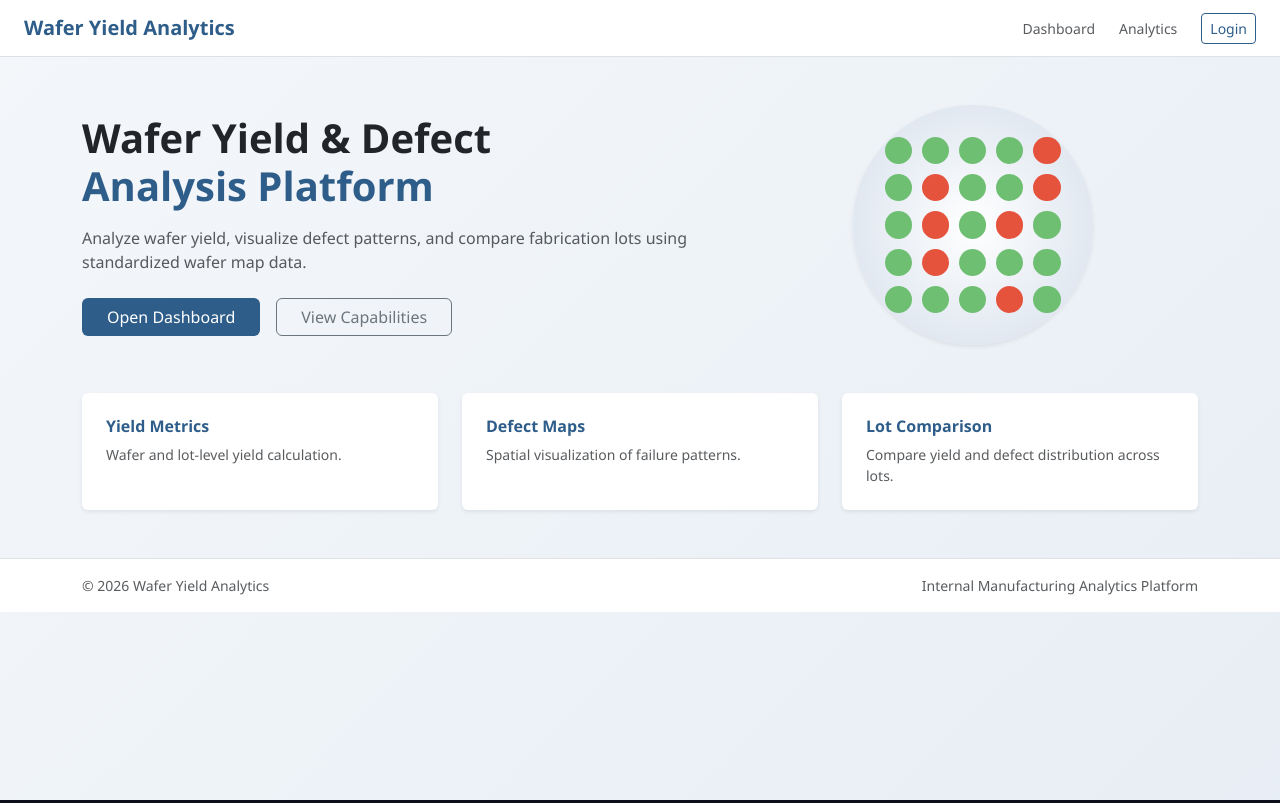
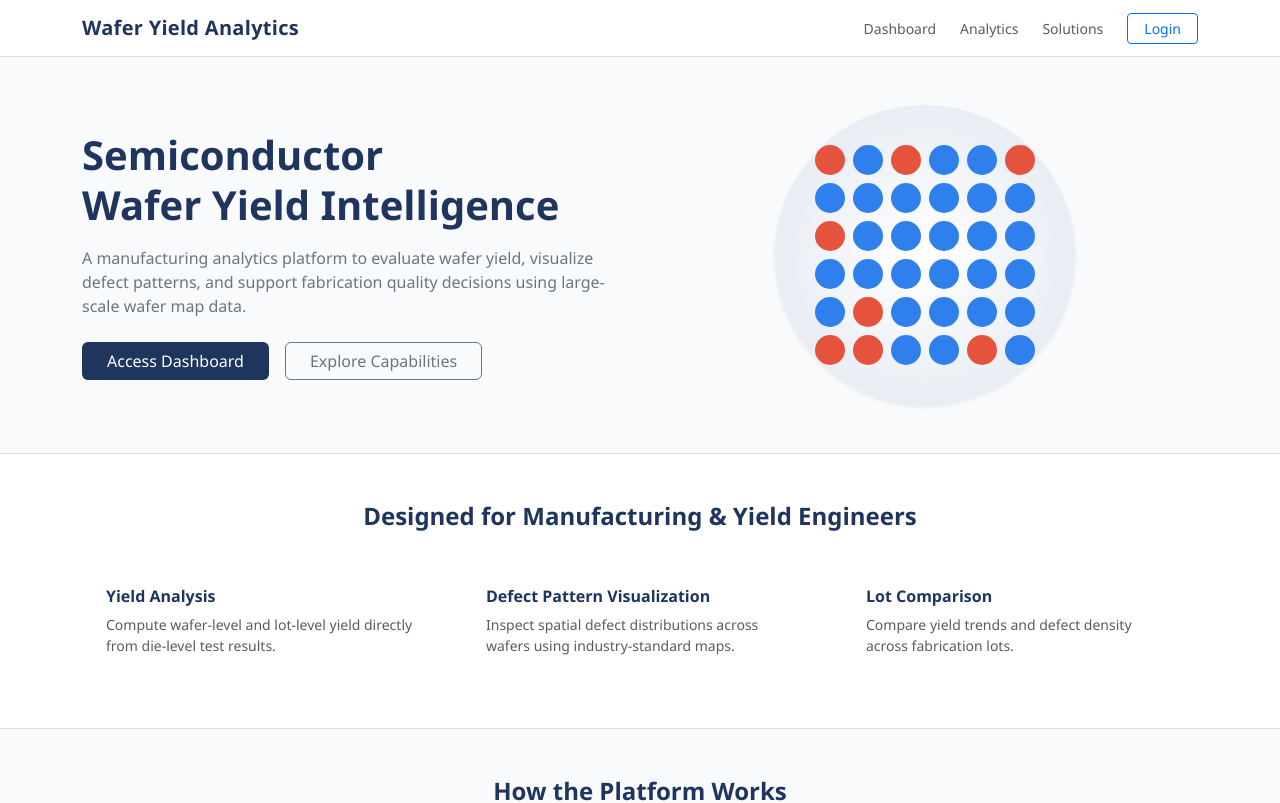
Before and after one commit to Saumyadarshi-1204/wafer-yield-analytics, a React (Create React App) app: page / in a window 1280 px wide. Shown: the top 803 px of the page. Built offline with nearby package versions, Linux system fonts and the light colour scheme.

Commit message:
Modify App.js

```diff
--- a/src/App.js
+++ b/src/App.js
@@ -2,143 +2,174 @@ import React from "react";
 
 function App() {
   return (
-    <div
-      className="min-vh-100"
-      style={{
-        background:
-          "linear-gradient(135deg, #f4f7fa 0%, #e8eef5 100%)",
-      }}
-    >
+    <div style={{ backgroundColor: "#f8fafc" }}>
       {/* NAVBAR */}
-      <nav className="navbar navbar-expand-lg bg-white px-4 border-bottom">
+      <nav className="navbar navbar-expand-lg bg-white border-bottom">
+        <div className="container">
           <span
-          className="navbar-brand fw-semibold"
-          style={{ color: "#2f5d8a" }}
+            className="navbar-brand fw-bold"
+            style={{ color: "#1f355e", letterSpacing: "0.3px" }}
           >
             Wafer Yield Analytics
           </span>
 
-        <div className="ms-auto d-flex gap-4 align-items-center">
+          <div className="ms-auto d-flex align-items-center gap-4">
             <span className="text-muted small">Dashboard</span>
             <span className="text-muted small">Analytics</span>
-          <button
-            className="btn btn-sm"
-            style={{
-              border: "1px solid #2f5d8a",
-              color: "#2f5d8a",
-            }}
-          >
+            <span className="text-muted small">Solutions</span>
+            <button className="btn btn-outline-primary btn-sm px-3">
               Login
             </button>
+          </div>
         </div>
       </nav>
 
       {/* HERO */}
-      <div className="container py-5">
+      <section className="container py-5">
         <div className="row align-items-center">
-          <div className="col-lg-7">
-            <h1 className="fw-bold text-dark">
-              Wafer Yield & Defect
+          <div className="col-lg-6">
+            <h1
+              className="fw-bold mb-3"
+              style={{ color: "#1f355e", lineHeight: "1.25" }}
+            >
+              Semiconductor
               <br />
-              <span style={{ color: "#2f5d8a" }}>
-                Analysis Platform
-              </span>
+              Wafer Yield Intelligence
             </h1>
 
-            <p className="text-muted mt-3">
-              Analyze wafer yield, visualize defect patterns, and compare
-              fabrication lots using standardized wafer map data.
+            <p className="text-secondary fs-6 mb-4">
+              A manufacturing analytics platform to evaluate wafer yield,
+              visualize defect patterns, and support fabrication quality
+              decisions using large-scale wafer map data.
             </p>
 
-            <div className="mt-4 d-flex gap-3">
+            <div className="d-flex gap-3">
               <button
                 className="btn px-4"
                 style={{
-                  backgroundColor: "#2f5d8a",
+                  backgroundColor: "#1f355e",
                   color: "#ffffff",
                 }}
               >
-                Open Dashboard
+                Access Dashboard
               </button>
-
               <button className="btn btn-outline-secondary px-4">
-                View Capabilities
+                Explore Capabilities
               </button>
             </div>
           </div>
 
-          {/* WAFER VISUAL */}
-          <div className="col-lg-5 d-flex justify-content-center mt-5 mt-lg-0">
+          {/* HERO VISUAL */}
+          <div className="col-lg-6 d-flex justify-content-center mt-5 mt-lg-0">
             <div
               className="rounded-circle d-grid shadow-sm"
               style={{
-                width: "240px",
-                height: "240px",
-                gridTemplateColumns: "repeat(5, 1fr)",
-                gap: "10px",
-                padding: "32px",
+                width: "300px",
+                height: "300px",
+                gridTemplateColumns: "repeat(6, 1fr)",
+                gap: "8px",
+                padding: "40px",
                 background:
-                  "radial-gradient(circle, #ffffff 0%, #dde5ef 80%)",
+                  "radial-gradient(circle, #ffffff 0%, #e6ebf2 80%)",
               }}
             >
-              {Array.from({ length: 25 }).map((_, i) => (
+              {Array.from({ length: 36 }).map((_, i) => (
                 <span
                   key={i}
                   className="rounded-circle"
                   style={{
                     background:
-                      Math.random() > 0.2 ? "#6fbf73" : "#e5533d",
+                      Math.random() > 0.22 ? "#2f80ed" : "#e5533d",
                   }}
                 ></span>
               ))}
             </div>
           </div>
         </div>
+      </section>
+
+      {/* VALUE PROPOSITION */}
+      <section className="bg-white py-5 border-top border-bottom">
+        <div className="container">
+          <div className="row text-center mb-4">
+            <h4 className="fw-semibold" style={{ color: "#1f355e" }}>
+              Designed for Manufacturing & Yield Engineers
+            </h4>
           </div>
 
-      {/* FEATURES */}
-      <div className="container pb-5">
           <div className="row g-4">
             <div className="col-md-4">
-            <div className="bg-white p-4 rounded shadow-sm h-100">
-              <h6 className="fw-semibold" style={{ color: "#2f5d8a" }}>
-                Yield Metrics
+              <div className="p-4 h-100">
+                <h6 className="fw-semibold mb-2" style={{ color: "#1f355e" }}>
+                  Yield Analysis
                 </h6>
                 <p className="text-muted small mb-0">
-                Wafer and lot-level yield calculation.
+                  Compute wafer-level and lot-level yield directly from
+                  die-level test results.
                 </p>
               </div>
             </div>
 
             <div className="col-md-4">
-            <div className="bg-white p-4 rounded shadow-sm h-100">
-              <h6 className="fw-semibold" style={{ color: "#2f5d8a" }}>
-                Defect Maps
+              <div className="p-4 h-100">
+                <h6 className="fw-semibold mb-2" style={{ color: "#1f355e" }}>
+                  Defect Pattern Visualization
                 </h6>
                 <p className="text-muted small mb-0">
-                Spatial visualization of failure patterns.
+                  Inspect spatial defect distributions across wafers using
+                  industry-standard maps.
                 </p>
               </div>
             </div>
 
             <div className="col-md-4">
-            <div className="bg-white p-4 rounded shadow-sm h-100">
-              <h6 className="fw-semibold" style={{ color: "#2f5d8a" }}>
+              <div className="p-4 h-100">
+                <h6 className="fw-semibold mb-2" style={{ color: "#1f355e" }}>
                   Lot Comparison
                 </h6>
                 <p className="text-muted small mb-0">
-                Compare yield and defect distribution across lots.
+                  Compare yield trends and defect density across fabrication
+                  lots.
                 </p>
               </div>
             </div>
           </div>
         </div>
+      </section>
+
+      {/* HOW IT WORKS */}
+      <section className="container py-5">
+        <div className="row mb-4">
+          <h4 className="fw-semibold text-center" style={{ color: "#1f355e" }}>
+            How the Platform Works
+          </h4>
+        </div>
+
+        <div className="row g-4 text-center">
+          <div className="col-md-3">
+            <p className="fw-semibold mb-1">Ingest</p>
+            <p className="text-muted small">Upload wafer test datasets</p>
+          </div>
+          <div className="col-md-3">
+            <p className="fw-semibold mb-1">Process</p>
+            <p className="text-muted small">Normalize die-level data</p>
+          </div>
+          <div className="col-md-3">
+            <p className="fw-semibold mb-1">Analyze</p>
+            <p className="text-muted small">Compute yield and defects</p>
+          </div>
+          <div className="col-md-3">
+            <p className="fw-semibold mb-1">Visualize</p>
+            <p className="text-muted small">Inspect wafer maps & trends</p>
+          </div>
+        </div>
+      </section>
 
       {/* FOOTER */}
       <footer className="bg-white border-top py-3">
         <div className="container d-flex justify-content-between small text-muted">
           <span>© 2026 Wafer Yield Analytics</span>
-          <span>Internal Manufacturing Analytics Platform</span>
+          <span>Manufacturing Yield Intelligence Platform</span>
         </div>
       </footer>
     </div>
```
Lines whose indentation alone changed are shown as unchanged.
